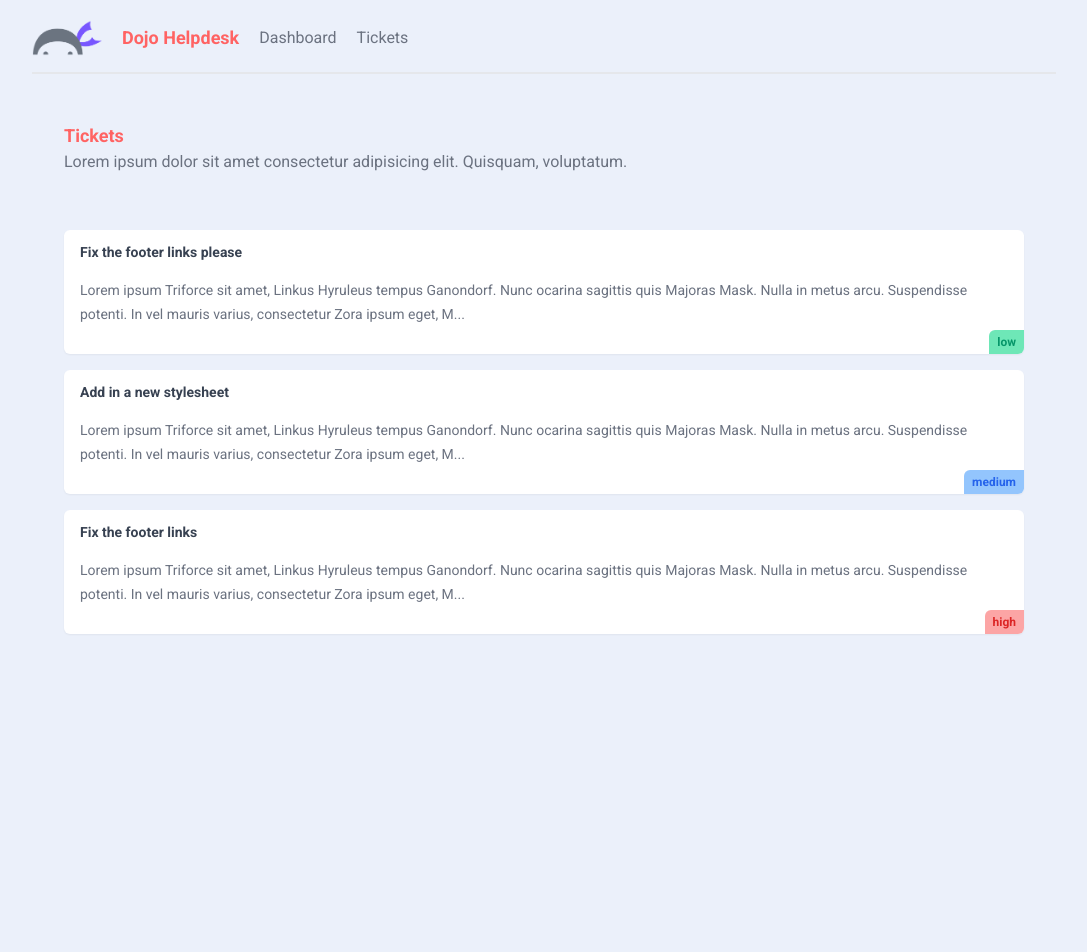
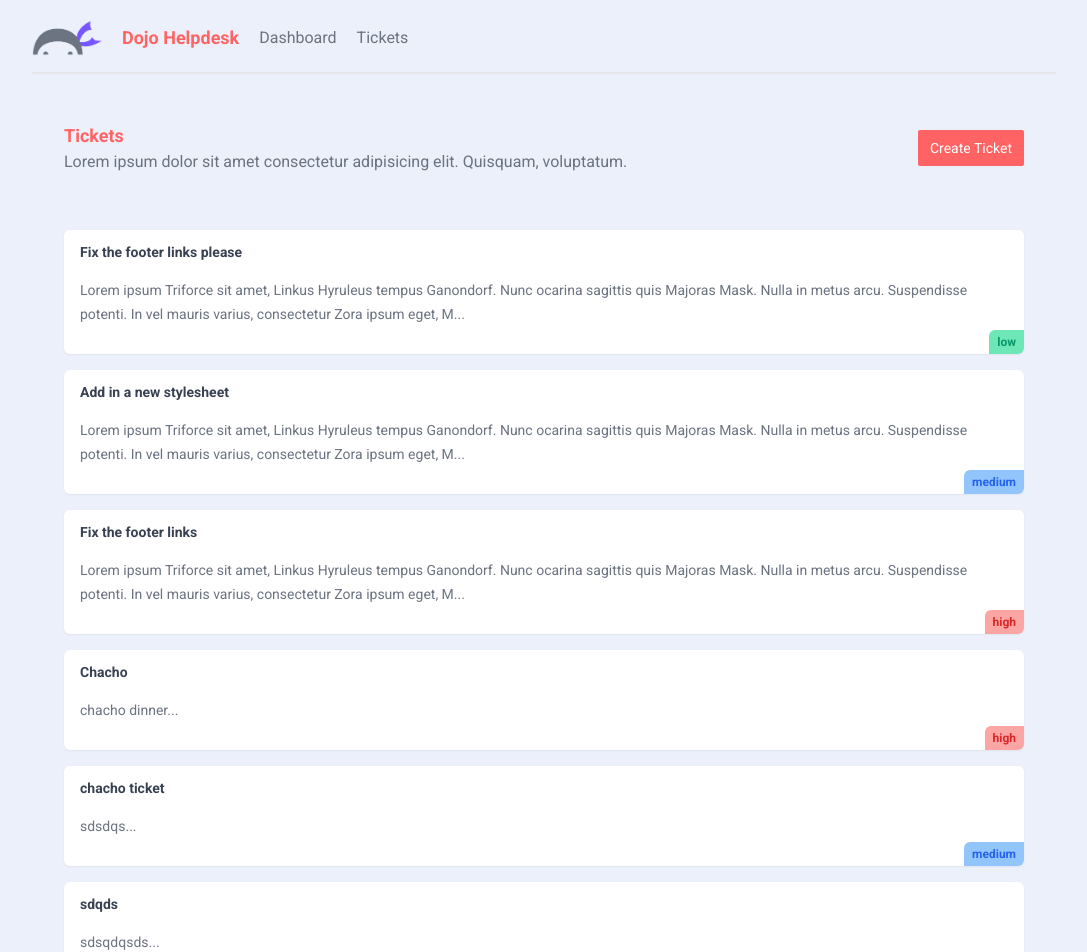
Before and after one commit to Chamiln17/Dojo_Desk_NextJS, a Next.js app: page /tickets in a window 1280 px wide. Shown: the part 20-972 px from the top of the page, without its empty margins (96-1183 px from the left). Before the commit the page ends 800 px from the top, so only its background shows below. Built offline with nearby package versions, Linux system fonts and the light colour scheme; data requests are answered from the project's data file.

Commit message:
Created a form using a client component

```diff
--- a/_data/db.json
+++ b/_data/db.json
@@ -20,6 +20,34 @@
       "body": "Lorem ipsum Triforce sit amet, Linkus Hyruleus tempus Ganondorf. Nunc ocarina sagittis quis Majoras Mask. Nulla in metus arcu. Suspendisse potenti. In vel mauris varius, consectetur Zora ipsum eget, Master Sword porttitor urna. Fusce elementum urna elit, eget eleifend velit consectetur eget. Integer vel lobortis ipsum, vitae auctor Ocarina of Time. Donec sed urna dapibus, interdum magna a, eleifend magna. Curabitur tincidunt enim a neque volutpat. Phasellus auctor magna vel nunc pretium, ut volutpat justo tristique. Pellentesque cursus convallis mauris, in tempus enim tincidunt vitae.",
       "priority": "high",
       "user_email": "peach@netninja.dev"
+    },
+    {
+      "title": "Chacho",
+      "body": "chacho dinner",
+      "priority": "high",
+      "user_email": "",
+      "id": "kLj8QHB"
+    },
+    {
+      "title": "chacho ticket",
+      "body": "sdsdqs",
+      "priority": "medium",
+      "user_email": "lc_bouacha@esi.dz",
+      "id": "kae5Rbe"
+    },
+    {
+      "title": "sdqds",
+      "body": "sdsqdqsds",
+      "priority": "low",
+      "user_email": "chichgamer84@gmail.com",
+      "id": "LfotpqT"
+    },
+    {
+      "title": "abcd",
+      "body": "sdsdq",
+      "priority": "high",
+      "user_email": "alitahabouacha@gmail.com",
+      "id": "OngEg6p"
     }
   ]
 }
--- a/app/tickets/TicketList.jsx
+++ b/app/tickets/TicketList.jsx
@@ -2,7 +2,6 @@ import Link from 'next/link';
 import React from 'react'
 
 async function getTickets() {
-  await new Promise(resolve => setTimeout(resolve, 2000))
   const response = await fetch('http://localhost:4000/tickets' , {
     next : {
       revalidate : 0 // never gets data from cache
--- a/app/tickets/[id]/page.jsx
+++ b/app/tickets/[id]/page.jsx
@@ -8,7 +8,6 @@ export async function generateStaticParams() {
 }
 
 async function getTickets(id) {
-    await new Promise(resolve => setTimeout(resolve, 3000))
     const response = await fetch('http://localhost:4000/tickets/'+ id , {
       next : {
         revalidate : 60 // never gets data from cache
--- /dev/null
+++ b/app/tickets/create/create_form.jsx
@@ -0,0 +1,83 @@
+"use client";
+
+import React, {useState} from 'react'
+import {useRouter} from 'next/navigation'
+
+export default function CreateForm() {
+
+    const router = useRouter()
+    const [title, setTitle] = useState('')
+    const [body, setBody] = useState('')
+    const [priority, setPriority] = useState('low')
+    const [isLoading, setIsLoading] = useState(false)
+    const [userEmail, setUserEmail] = useState('')
+
+    async function handleSubmit(e) {
+        e.preventDefault()
+        setIsLoading(true)
+        const ticket = {title, body, priority , user_email : userEmail}
+        const response = await fetch('http://localhost:4000/tickets', {
+            method: 'POST',
+            headers: {
+                'Content-Type': 'application/json'
+            },
+            body: JSON.stringify(ticket)
+        })
+        if (response.ok) {
+            router.refresh()
+            router.push("/tickets")
+        }
+    }
+
+
+  return (
+    <main>
+        <form onSubmit={handleSubmit} className="w-1/2">
+            <label>
+                <span>Title:</span>
+                <input
+                required
+                type="text"
+                onChange={(e) => setTitle(e.target.value)}
+                value={title}
+                />
+            </label>
+            <label>
+                <span>Email:</span>
+                <input
+                required
+                type="email"
+                onChange={(e) => setUserEmail(e.target.value)}
+                value={userEmail}
+                />
+            </label>
+            <label>
+                <span>body:</span>
+                <textarea
+                required
+                onChange={(e) => setBody(e.target.value)}
+                value={body}
+                />
+            </label>
+            <label>
+                <span>Priority:</span>
+                <select
+                onChange={(e) => setPriority(e.target.value)}
+                value={priority}
+                >
+                    <option value="low">Low Priority</option>
+                    <option value="medium">Medium Priority</option>
+                    <option value="high">High Priority</option>
+                </select>
+            </label>
+            <button
+                className="btn-primary"
+                disabled={isLoading}
+            >
+                {isLoading && <span>Adding...</span>}
+                {!isLoading && <span>Add Ticket</span>}
+            </button>
+        </form>
+    </main>
+  )
+}
--- /dev/null
+++ b/app/tickets/create/page.jsx
@@ -0,0 +1,11 @@
+import React from 'react'
+import CreateForm from './create_form'
+
+export default function CreateTicket() {
+  return (
+    <main>
+        <h2 className='text-center text-primary'>Add new ticket</h2>
+        <CreateForm/>
+    </main>
+  )
+}
--- a/app/tickets/page.jsx
+++ b/app/tickets/page.jsx
@@ -1,16 +1,23 @@
 import React, { Suspense } from 'react'
 import TicketList from './TicketList'
 import Loading from '../loading'
+import Link from 'next/link'
 
 export default function Tickets() {
   return (
     <main>
-        <nav>
+        <nav className='flex justify-between'>
           <div>
             <h2>Tickets</h2>
             <p>Lorem ipsum dolor sit amet consectetur adipisicing elit. Quisquam, voluptatum.</p>
           </div>
+          <div>
+            <Link href={"/tickets/create"}>
+              <button className='btn-primary'>Create Ticket</button>
+            </Link>
+          </div>
         </nav>
+
         <Suspense fallback={<Loading></Loading>}>
           <TicketList />
         </Suspense>
```
Lines whose indentation alone changed are shown as unchanged.
